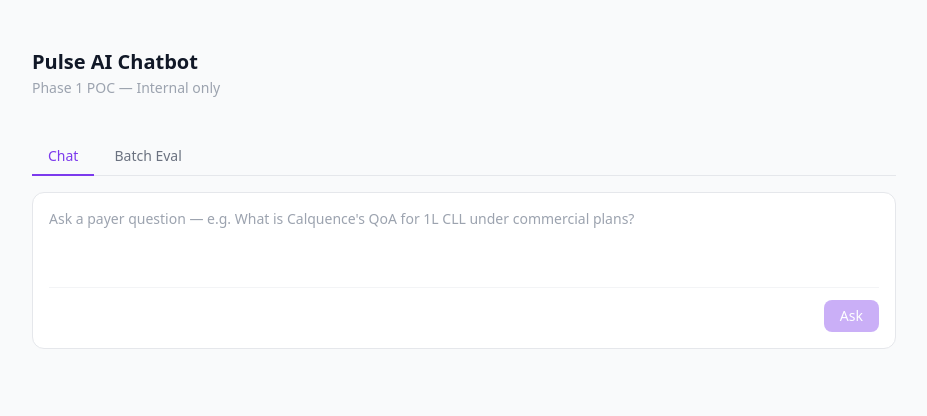
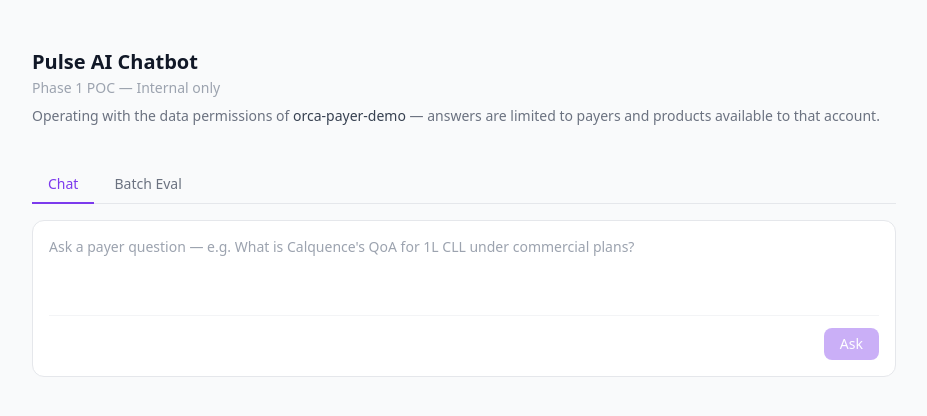
Before and after one commit to jeainnypulse/hackweek-ai-2026, a React (Vite) app in the folder client/: page / in a window 1280 px wide. Shown: the top 416 px of the page, without its empty margins (176-1103 px from the left). Built offline with nearby package versions, Linux system fonts and the light colour scheme.

Commit message:
Add user text

```diff
--- a/client/src/App.jsx
+++ b/client/src/App.jsx
@@ -302,6 +302,10 @@ export default function App() {
         <div className="mb-10">
           <h1 className="text-xl font-semibold text-gray-900">Pulse AI Chatbot</h1>
           <p className="text-sm text-gray-400 mt-0.5">Phase 1 POC — Internal only</p>
+          <p className="text-sm text-gray-500 mt-2">
+            Operating with the data permissions of <span className="font-medium text-gray-700">orca-payer-demo</span>
+            {' '}— answers are limited to payers and products available to that account.
+          </p>
         </div>
 
         {bgJob?.status === 'running' && (
```
